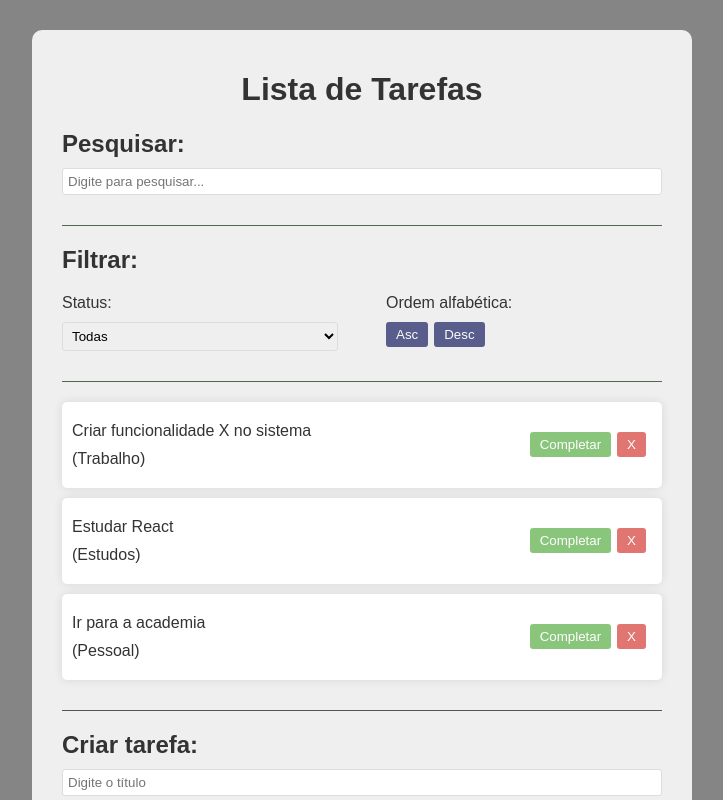
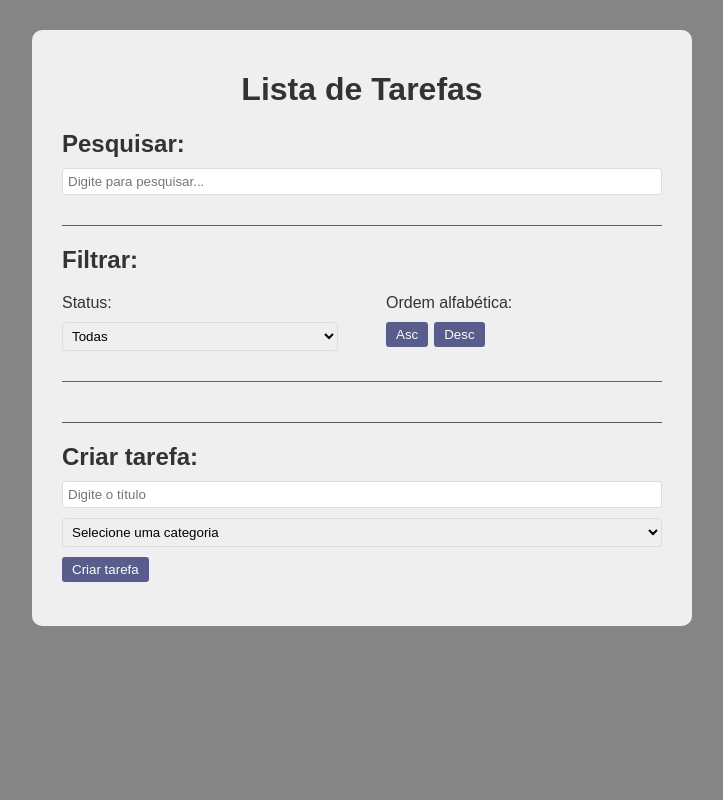
Before and after one commit to 1NicolasLima/Lista-Tarefas-Nextjs, a React (Create React App) app in the folder lista-tarefas/: page / in a window 1280 px wide. Shown: the top 800 px of the page, without its empty margins (278-1001 px from the left). Built offline with nearby package versions, Linux system fonts and the light colour scheme.

Commit message:
criacao de uma localstorage
LocalStorage para que possa ficar salvo o historico dos usuarios.

```diff
--- a/lista-tarefas/src/App.jsx
+++ b/lista-tarefas/src/App.jsx
@@ -7,59 +7,84 @@ import Filter from "./components/Filter";
 
 function App() {
 
-  const [todos, setTodos] = useState([
-    {
-      id:1,
-      text: "Criar funcionalidade X no sistema",
-      category: "Trabalho",
-      isCompleted: false,
-    },
-    {
-      id:2,
-      text: "Ir para a academia",
-      category: "Pessoal",
-      isCompleted: false,
-    },
-    {
-      id:3,
-      text: "Estudar React",
-      category: "Estudos",
-      isCompleted: false,
-    }
-  ]);
+  const savedTodos = JSON.parse(localStorage.getItem('todos')) || [];
+  const [todos, setTodos] = useState(savedTodos);
+
+  // const [todos, setTodos] = useState([
+  //   {
+  //     id:1,
+  //     text: "Criar funcionalidade X no sistema",
+  //     category: "Trabalho",
+  //     isCompleted: false,
+  //   },
+  //   {
+  //     id:2,
+  //     text: "Ir para a academia",
+  //     category: "Pessoal",
+  //     isCompleted: false,
+  //   },
+  //   {
+  //     id:3,
+  //     text: "Estudar React",
+  //     category: "Estudos",
+  //     isCompleted: false,
+  //   }
+  // ]);
 
   const [search, setSearch] = useState("");
 
   const [filter, setFilter] = useState("All");
   const [sort, setSort] = useState("Asc");
 
-
-  const addTodo = (text, category)=>{
-    const newTodos = [...todos,{
-      id: Math.floor(Math.random()*10000),
-      text,
-      category,
-      isCompleted: false,
-    },
-  ];
-  setTodos(newTodos)
+  const addTodo = (text, category) => {
+    const newTodos = [...todos, { id: Math.floor(Math.random() * 10000), text, category, isCompleted: false }];
+    setTodos(newTodos);
+    localStorage.setItem('todos', JSON.stringify(newTodos));
   };
 
-  const removeTodo = (id) =>{
-    const newTodos = [...todos]
-    const filteredTodos = newTodos.filter((todo) =>
-     todo.id !== id ? todo : null
-     );
-    setTodos(filteredTodos)
+
+  // const addTodo = (text, category)=>{
+  //   const newTodos = [...todos,{
+  //     id: Math.floor(Math.random()*10000),
+  //     text,
+  //     category,
+  //     isCompleted: false,
+  //   },
+  // ];
+  // setTodos(newTodos)
+  // };
+
+  const removeTodo = (id) => {
+    const newTodos = todos.filter((todo) => todo.id !== id);
+    setTodos(newTodos);
+    localStorage.setItem('todos', JSON.stringify(newTodos));
   };
 
-  //sugestao do chatgpt
   const completeTodo = (id) => {
     const newTodos = todos.map((todo) =>
       todo.id === id ? { ...todo, isCompleted: !todo.isCompleted } : todo
     );
     setTodos(newTodos);
+    localStorage.setItem('todos', JSON.stringify(newTodos));
   };
+
+
+
+  // const removeTodo = (id) =>{
+  //   const newTodos = [...todos]
+  //   const filteredTodos = newTodos.filter((todo) =>
+  //    todo.id !== id ? todo : null
+  //    );
+  //   setTodos(filteredTodos)
+  // };
+
+  //sugestao do chatgpt
+  // const completeTodo = (id) => {
+  //   const newTodos = todos.map((todo) =>
+  //     todo.id === id ? { ...todo, isCompleted: !todo.isCompleted } : todo
+  //   );
+  //   setTodos(newTodos);
+  // };
 
   return (
     <div className="app">
```
